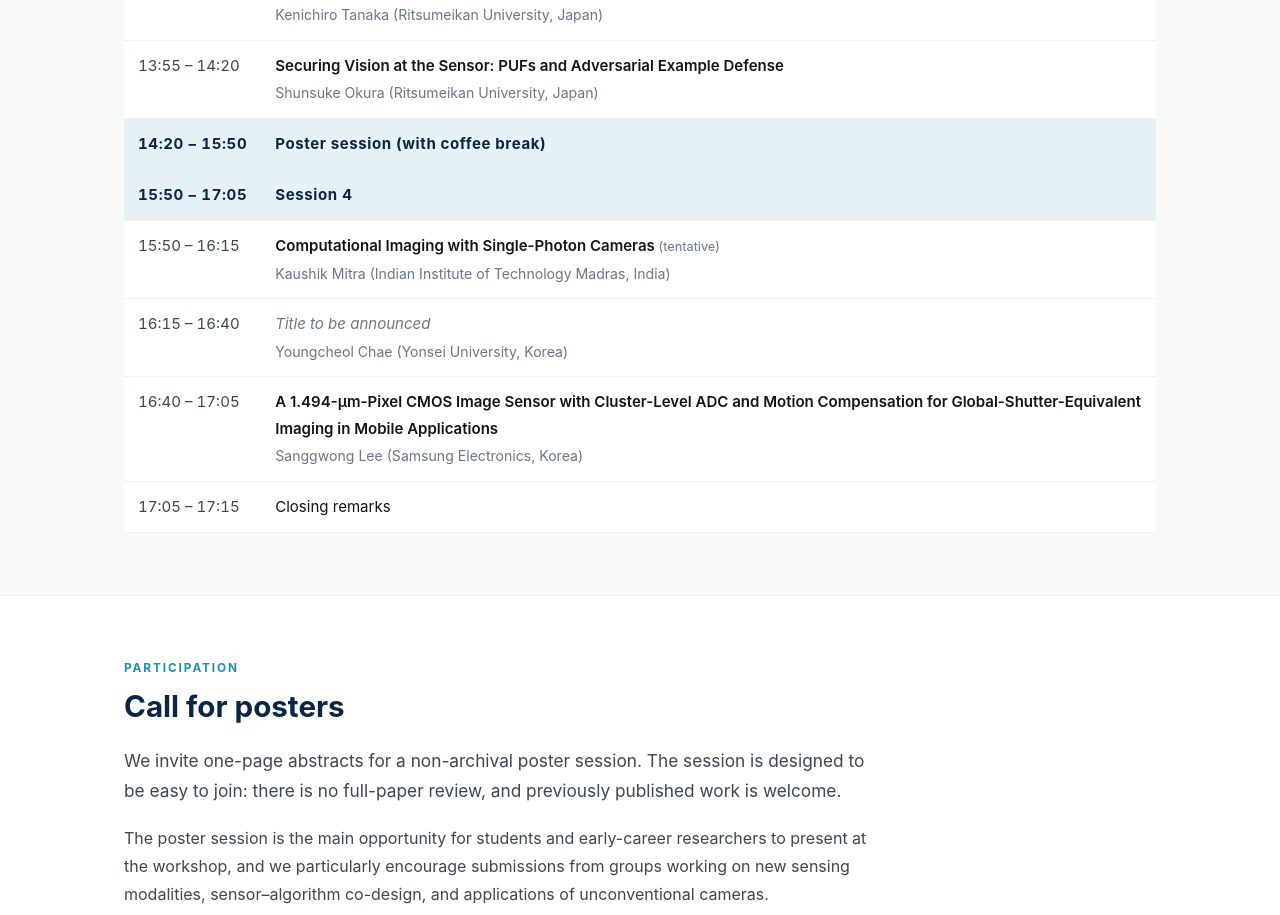
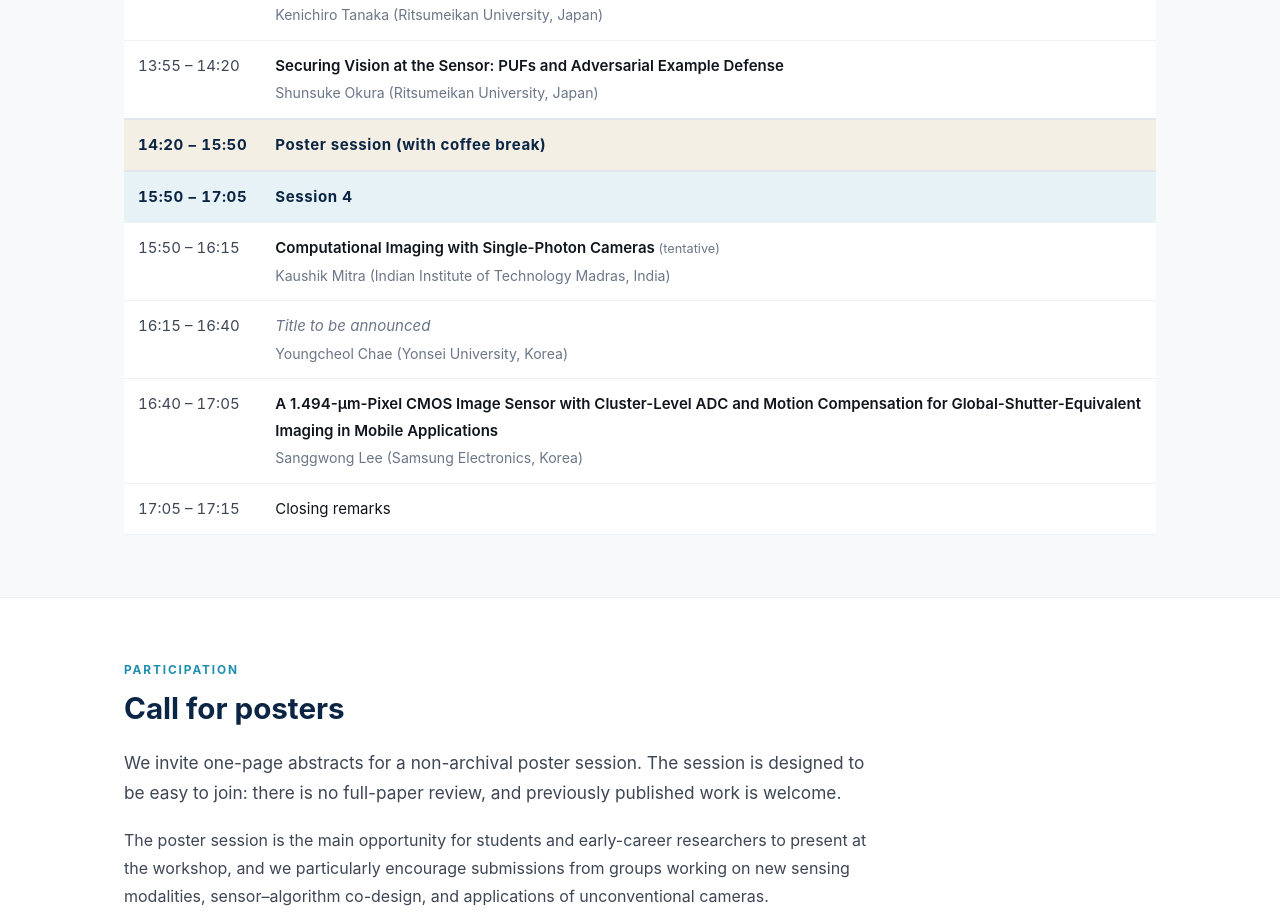
Before and after one commit to SensorsMeetVision/smv2026, a plain HTML site: page index.html in a window 1280 px wide. Shown: the part 4826-5741 px from the top of the page. Drawn offline with Linux system fonts and the light colour scheme.

Commit message:
Distinguish poster session row from session headers

```diff
--- a/assets/style.css
+++ b/assets/style.css
@@ -339,3 +339,9 @@ tr.is-session td {
 .talk__speaker { display: block; font-size: .88rem; color: var(--ink-mute); margin-top: 2px; }
 .tentative { font-weight: 400; font-size: .85em; color: var(--ink-mute); white-space: nowrap; }
 .tba { font-weight: 400; font-style: italic; color: var(--ink-mute); }
+tr.is-poster td {
+  background: #f4efe4; color: var(--brand-deep);
+  font-weight: 700; letter-spacing: .04em;
+  border-top: 2px solid var(--line); border-bottom: 2px solid var(--line);
+}
+tr.is-poster td.time { color: var(--brand-deep); }
--- a/index.html
+++ b/index.html
@@ -306,7 +306,7 @@
           <tr class="is-session"><td class="time">13:30 &ndash; 14:20</td><td>Session 3</td></tr>
           <tr class="talk"><td class="time">13:30 &ndash; 13:55</td><td><span class="talk__title">Thermal and Transient Imaging for Scene Understanding <span class="tentative">(tentative)</span></span><span class="talk__speaker">Kenichiro Tanaka (Ritsumeikan University, Japan)</span></td></tr>
           <tr class="talk"><td class="time">13:55 &ndash; 14:20</td><td><span class="talk__title">Securing Vision at the Sensor: PUFs and Adversarial Example Defense</span><span class="talk__speaker">Shunsuke Okura (Ritsumeikan University, Japan)</span></td></tr>
-          <tr class="is-session"><td class="time">14:20 &ndash; 15:50</td><td>Poster session (with coffee break)</td></tr>
+          <tr class="is-poster"><td class="time">14:20 &ndash; 15:50</td><td>Poster session (with coffee break)</td></tr>
           <tr class="is-session"><td class="time">15:50 &ndash; 17:05</td><td>Session 4</td></tr>
           <tr class="talk"><td class="time">15:50 &ndash; 16:15</td><td><span class="talk__title">Computational Imaging with Single-Photon Cameras <span class="tentative">(tentative)</span></span><span class="talk__speaker">Kaushik Mitra (Indian Institute of Technology Madras, India)</span></td></tr>
           <tr class="talk"><td class="time">16:15 &ndash; 16:40</td><td><span class="talk__title"><span class="tba">Title to be announced</span></span><span class="talk__speaker">Youngcheol Chae (Yonsei University, Korea)</span></td></tr>
```
